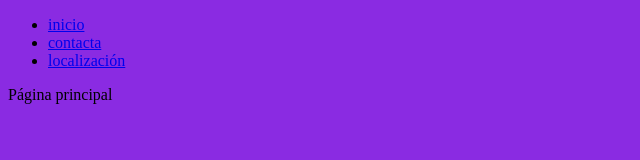
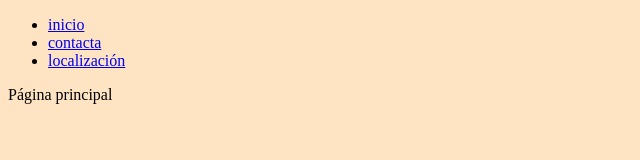
Before and after one commit to doniel-padrino/mi-proyecto-js, a website: page public/index.html in a window 1280 px wide. Shown: the whole page, without its empty margins (0-640 px from the left). Drawn offline with Linux system fonts and the light colour scheme.

Commit message:
color anterior

```diff
--- a/public/css/style.css
+++ b/public/css/style.css
@@ -1 +1 @@
-body{background-color: blueviolet;}
+body{background-color: bisque;}
```
